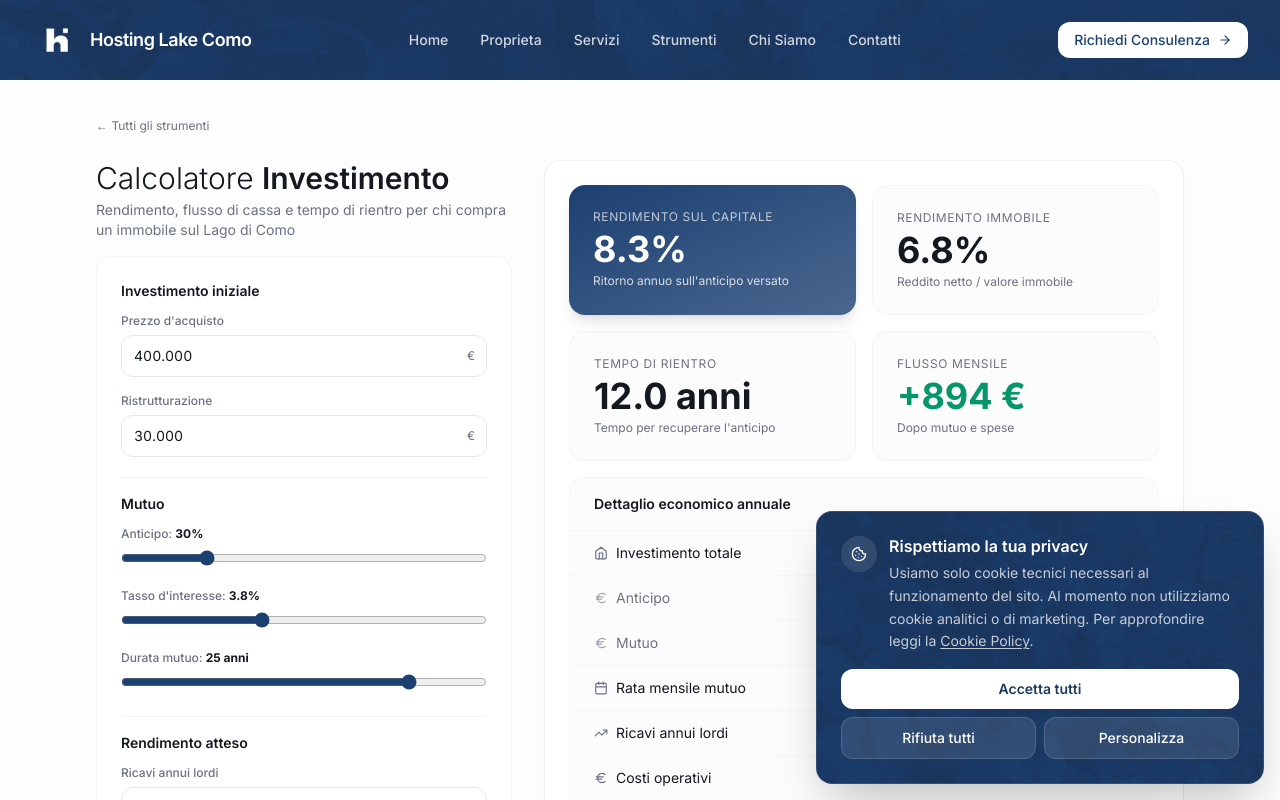
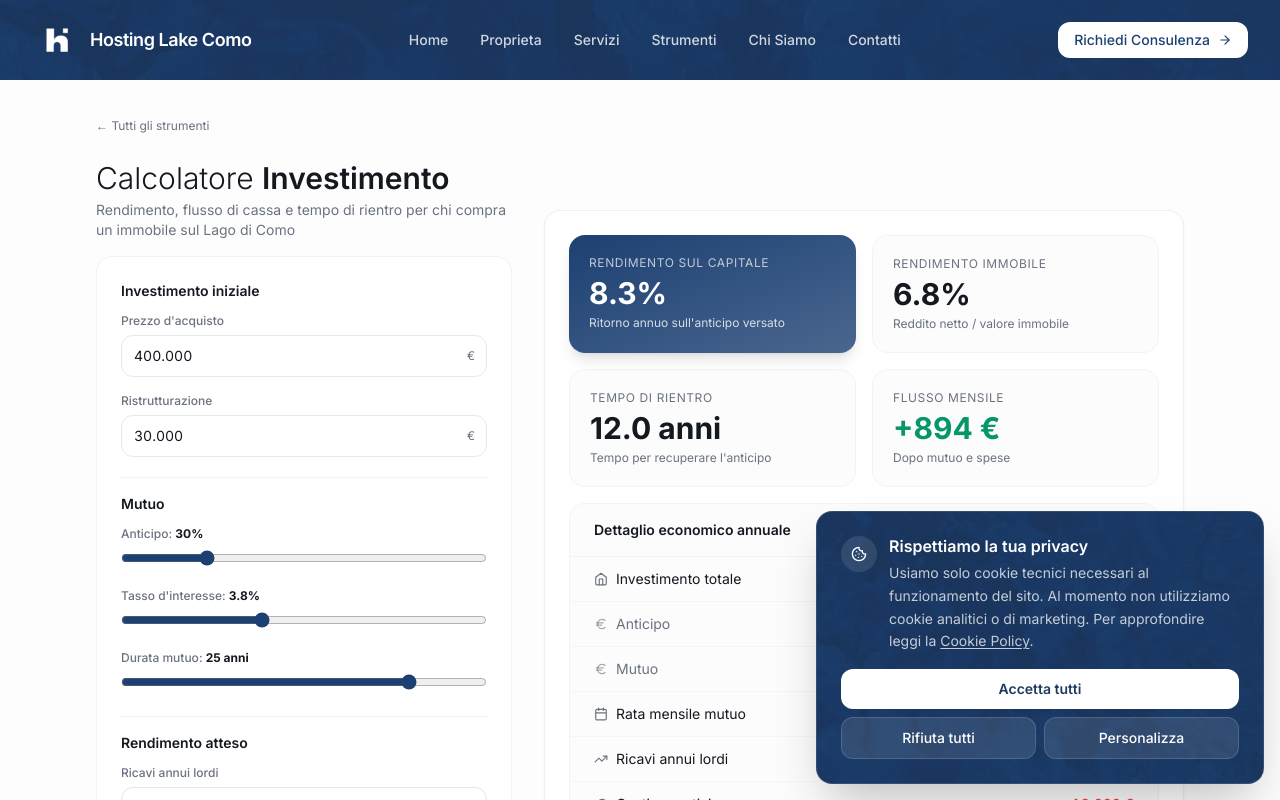
Before and after one commit to crapotca2/hostinglakecomo, a Next.js app: page /strumenti/investimento in a window 1280 px wide. Shown: the top 800 px of the page. Built offline with nearby package versions, Linux system fonts and the light colour scheme.

Commit message:
ui(strumenti): vcenter columns + compact right-side cards (smaller padding/text) for height balance

```diff
--- a/src/app/(public)/strumenti/investimento/page.tsx
+++ b/src/app/(public)/strumenti/investimento/page.tsx
@@ -76,7 +76,7 @@ export default function InvestimentoPage() {
           </Link>
         </div>
 
-        <div className="grid lg:grid-cols-5 gap-8 items-start">
+        <div className="grid lg:grid-cols-5 gap-8 items-center">
           {/* Sinistra: titolo + form + disclaimer */}
           <div className="lg:col-span-2 space-y-4">
             <div>
@@ -166,26 +166,26 @@ export default function InvestimentoPage() {
             <AirBibbyEstimateCard>
               <div className="space-y-4">
                 <div className="grid sm:grid-cols-2 gap-4">
-                  <div className="bg-gradient-to-br from-primary to-primary/80 rounded-2xl p-6 text-white shadow-lg">
+                  <div className="bg-gradient-to-br from-primary to-primary/80 rounded-2xl p-5 text-white shadow-lg">
                     <div className="text-white/70 text-xs uppercase tracking-wider mb-1">Rendimento sul capitale</div>
-                    <div className="text-4xl font-bold mb-1">{result.cashOnCash.toFixed(1)}%</div>
+                    <div className="text-3xl font-bold mb-1">{result.cashOnCash.toFixed(1)}%</div>
                     <div className="text-white/80 text-xs">Ritorno annuo sull&apos;anticipo versato</div>
                   </div>
-                  <div className="bg-muted/30 rounded-2xl p-6 border border-border/40">
+                  <div className="bg-muted/30 rounded-2xl p-5 border border-border/40">
                     <div className="text-muted-foreground text-xs uppercase tracking-wider mb-1">Rendimento immobile</div>
-                    <div className="text-4xl font-bold mb-1">{result.capRate.toFixed(1)}%</div>
+                    <div className="text-3xl font-bold mb-1">{result.capRate.toFixed(1)}%</div>
                     <div className="text-xs text-muted-foreground">Reddito netto / valore immobile</div>
                   </div>
-                  <div className="bg-muted/30 rounded-2xl p-6 border border-border/40">
+                  <div className="bg-muted/30 rounded-2xl p-5 border border-border/40">
                     <div className="text-muted-foreground text-xs uppercase tracking-wider mb-1">Tempo di rientro</div>
-                    <div className="text-4xl font-bold mb-1">
+                    <div className="text-3xl font-bold mb-1">
                       {isFinite(result.paybackYears) ? `${result.paybackYears.toFixed(1)} anni` : "—"}
                     </div>
                     <div className="text-xs text-muted-foreground">Tempo per recuperare l&apos;anticipo</div>
                   </div>
-                  <div className="bg-muted/30 rounded-2xl p-6 border border-border/40">
+                  <div className="bg-muted/30 rounded-2xl p-5 border border-border/40">
                     <div className="text-muted-foreground text-xs uppercase tracking-wider mb-1">Flusso mensile</div>
-                    <div className={`text-4xl font-bold mb-1 ${result.monthlyCashFlow >= 0 ? "text-emerald-600" : "text-red-500"}`}>
+                    <div className={`text-3xl font-bold mb-1 ${result.monthlyCashFlow >= 0 ? "text-emerald-600" : "text-red-500"}`}>
                       {result.monthlyCashFlow >= 0 ? "+" : ""}{formatEuro(result.monthlyCashFlow)}
                     </div>
                     <div className="text-xs text-muted-foreground">Dopo mutuo e spese</div>
--- a/src/app/(public)/strumenti/profit-diretto/page.tsx
+++ b/src/app/(public)/strumenti/profit-diretto/page.tsx
@@ -88,7 +88,7 @@ export default function ProfitDirettoPage() {
           </Link>
         </div>
 
-        <div className="grid lg:grid-cols-5 gap-8 items-start">
+        <div className="grid lg:grid-cols-5 gap-8 items-center">
           {/* Sinistra: titolo + form + disclaimer */}
           <div className="lg:col-span-2 space-y-4">
             <div>
@@ -147,9 +147,9 @@ export default function ProfitDirettoPage() {
           <div className="lg:col-span-3">
             <AirBibbyEstimateCard>
               <div className="space-y-4">
-                <div className="bg-gradient-to-br from-primary to-primary/80 rounded-2xl p-8 text-white shadow-lg">
+                <div className="bg-gradient-to-br from-primary to-primary/80 rounded-2xl p-6 text-white shadow-lg">
                   <div className="text-white/70 text-xs uppercase tracking-wider mb-2">Risparmio potenziale 5 anni</div>
-                  <div className="text-5xl font-bold mb-2">+{formatEuro(result.fiveYearSavings)}</div>
+                  <div className="text-4xl font-bold mb-2">+{formatEuro(result.fiveYearSavings)}</div>
                   <div className="text-white/80 text-sm">
                     Ipotesi: 25% delle prenotazioni dalle piattaforme spostate sul canale diretto
                   </div>
@@ -193,14 +193,14 @@ export default function ProfitDirettoPage() {
                     </p>
                   </div>
                   <div className="grid grid-cols-2 divide-x divide-border/40">
-                    <div className="p-6">
+                    <div className="p-5">
                       <div className="text-xs text-muted-foreground mb-1">Distribuzione attuale</div>
                       <div className="text-2xl font-bold">{formatEuro(result.currentNet)}</div>
                       <div className="text-[11px] text-muted-foreground mt-2">
                         Commissioni: {formatEuro(result.totalFees)}
                       </div>
                     </div>
-                    <div className="p-6 bg-primary/[0.04]">
+                    <div className="p-5 bg-primary/[0.04]">
                       <div className="text-xs text-primary font-semibold mb-1">Con piu&apos; dirette</div>
                       <div className="text-2xl font-bold text-primary">{formatEuro(result.optimizedNet)}</div>
                       <div className="text-[11px] text-emerald-600 font-medium mt-2">
--- a/src/app/(public)/strumenti/rendita/page.tsx
+++ b/src/app/(public)/strumenti/rendita/page.tsx
@@ -147,7 +147,7 @@ export default function RenditaPage() {
           </Link>
         </div>
 
-        <div className="grid lg:grid-cols-5 gap-8 items-start">
+        <div className="grid lg:grid-cols-5 gap-8 items-center">
           {/* Sinistra: titolo + form + disclaimer */}
           <div className="lg:col-span-2 space-y-4">
             <div>
@@ -262,9 +262,9 @@ export default function RenditaPage() {
           <div className="lg:col-span-3">
             <AirBibbyEstimateCard>
               <div className="space-y-4">
-                <div className="bg-gradient-to-br from-primary to-primary/80 rounded-2xl p-8 text-white shadow-lg">
+                <div className="bg-gradient-to-br from-primary to-primary/80 rounded-2xl p-6 text-white shadow-lg">
                   <div className="text-white/70 text-xs uppercase tracking-wider mb-2">Ricavi annui stimati</div>
-                  <div className="text-5xl font-bold mb-2">{formatEuro(result.grossAnnual)}</div>
+                  <div className="text-4xl font-bold mb-2">{formatEuro(result.grossAnnual)}</div>
                   <div className="text-white/80 text-sm">
                     {formatEuro(result.nightlyRate)}/notte × {result.nightsSold} notti/anno ({result.occupancy}% occupazione)
                   </div>
@@ -320,7 +320,7 @@ export default function RenditaPage() {
                     </p>
                   </div>
                   <div className="grid grid-cols-2 divide-x divide-border/40">
-                    <div className="p-6">
+                    <div className="p-5">
                       <div className="text-xs text-muted-foreground mb-1">Gestione autonoma</div>
                       <div className="text-2xl font-bold text-foreground mb-3">{formatEuro(result.selfNet)}</div>
                       <div className="text-[11px] text-muted-foreground space-y-1">
@@ -330,7 +330,7 @@ export default function RenditaPage() {
                         <div>• Tempo richiesto: alto</div>
                       </div>
                     </div>
-                    <div className="p-6 bg-primary/[0.04]">
+                    <div className="p-5 bg-primary/[0.04]">
                       <div className="flex items-center gap-2 mb-1">
                         <div className="text-xs text-primary font-semibold">Con Hosting Lake Como</div>
                         <span className="text-[10px] bg-primary/10 text-primary font-bold px-2 py-0.5 rounded-full">
```
